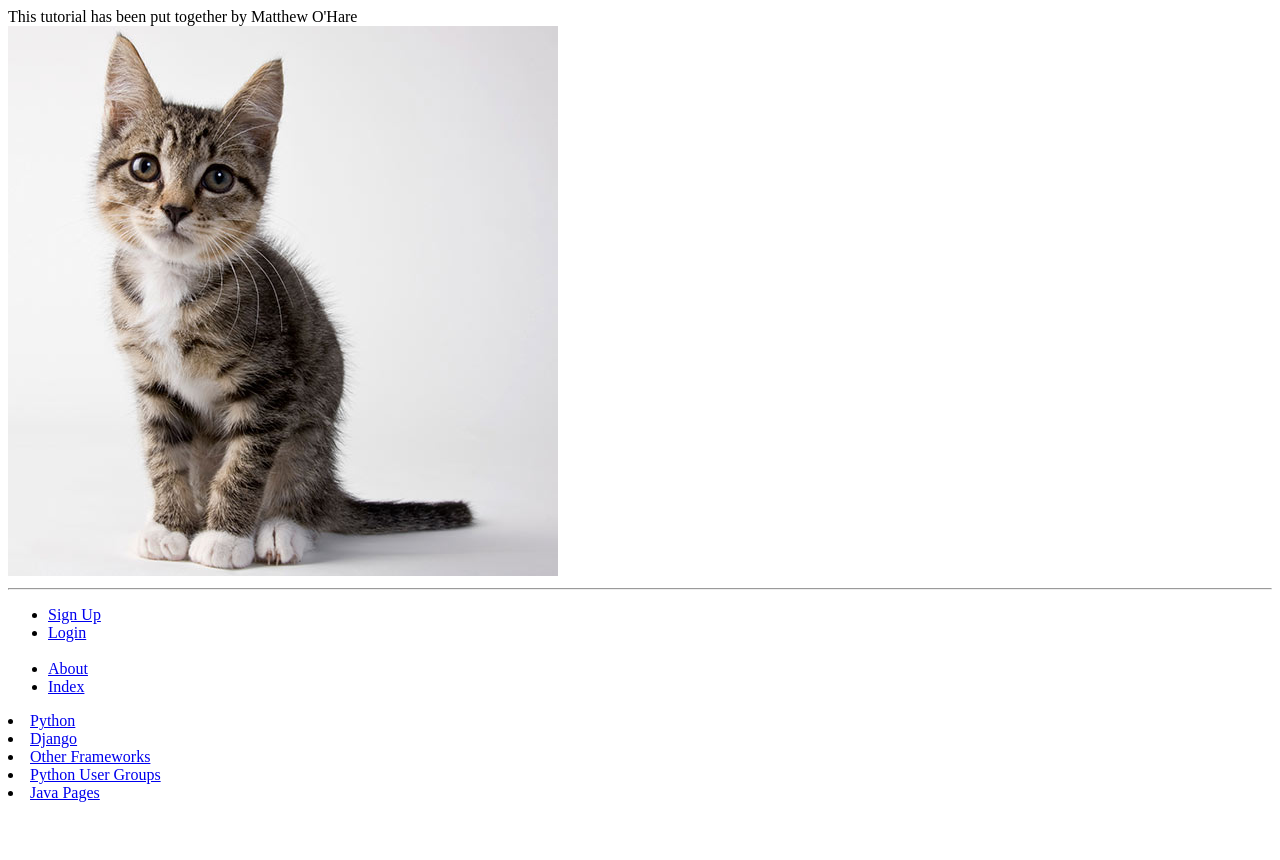
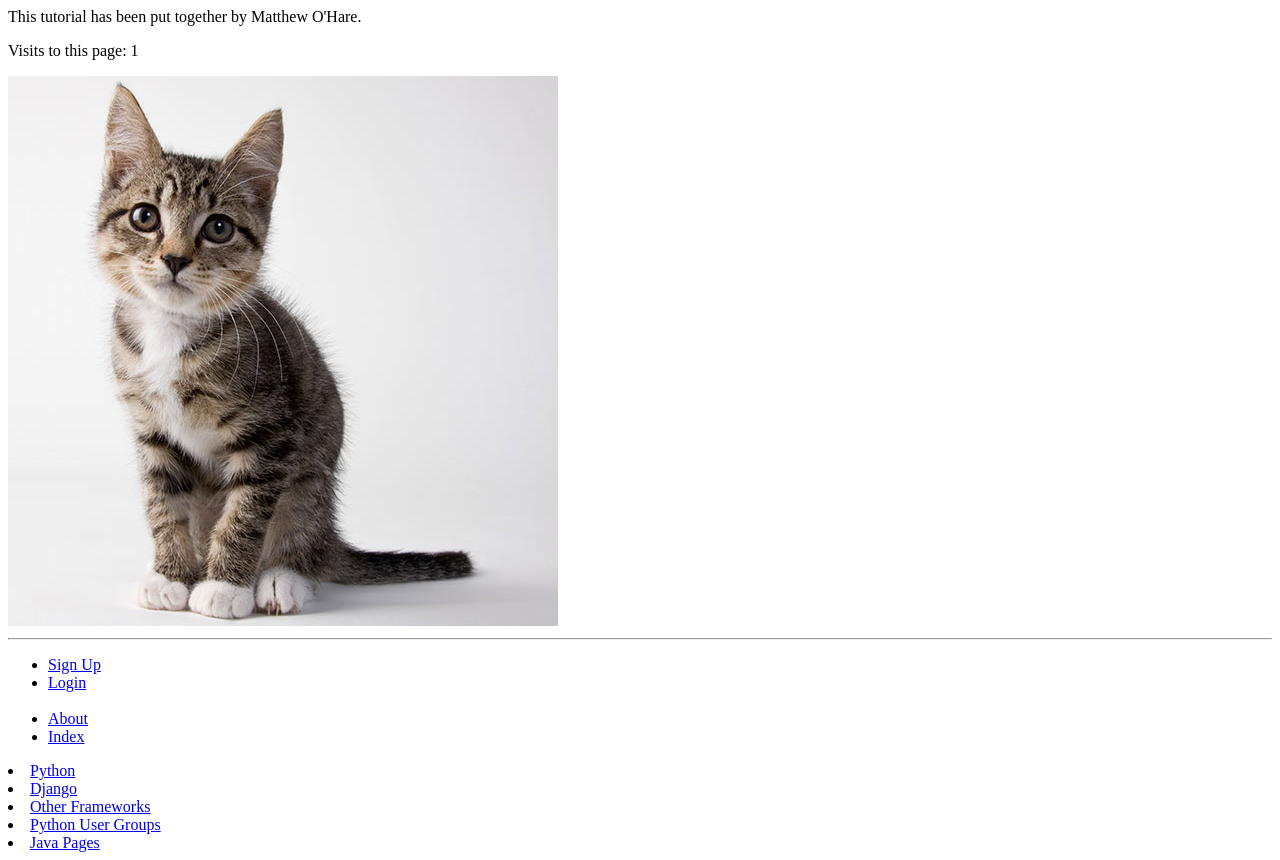
Before and after one commit to MattOhare1999/tango_with_django_project, a Django app: page /rango/about/ in a window 1280 px wide. Before the commit the page ends 802 px from the top, so only its background shows below. Run offline with Django 3.2, Linux system fonts and the light colour scheme; data comes from the database, SQL or seed files in the repository; both versions use the stored data as it was after the commit.

Commit message:
twelfth commit

```diff
--- a/rango/views.py
+++ b/rango/views.py
@@ -10,9 +10,12 @@ from django.http import HttpResponseRedirect, HttpResponse
 from django.core.urlresolvers import reverse
 from django.contrib.auth.decorators import login_required
 from django.contrib.auth import logout
-
+from datetime import datetime
 
 def index(request):
+
+    request.session.set_test_cookie()
+
     # Query the database for a list of ALL categories currently stored.
     # Order the categories by no. likes in descending order.
     # Retrieve the top 5 only - or all if less than 5.
@@ -23,15 +26,35 @@ def index(request):
     page_list = Page.objects.order_by('-views')[:5]
     context_dict = {'categories': category_list, 'pages':page_list}
 
+    # Call the helper function to handle the cookies
+    visitor_cookie_handler(request)
+
+    context_dict['visits'] = request.session['visits']
 
 
+    # Obtain our Response object early so we can add cookie information.
+    response = render(request, 'rango/index.html', context_dict)
 
-    # Render the response and send it back!
-    return render(request, 'rango/index.html', context_dict)
+    # Return response back to the user, updating any cookies that need changed.
+    return response
+
 
 def about(request):
 
-    return render(request, 'rango/about.html')
+    if request.session.test_cookie_worked():
+        print("TEST COOKIE WORKED!")
+        request.session.delete_test_cookie()
+
+    context_dict = {}
+
+    visitor_cookie_handler(request)
+
+    context_dict['visits'] = request.session['visits']
+
+
+    response = render(request, 'rango/about.html', context_dict)
+
+    return response
 
 def show_category(request, category_name_slug):
     # Create a context dictionary which we can pass
@@ -236,3 +259,31 @@ def user_logout(request):
     logout(request)
     # Take the user back to the homepage.
     return HttpResponseRedirect(reverse('index'))
+
+# A helper method
+def get_server_side_cookie(request, cookie, default_val=None):
+    val = request.session.get(cookie)
+    if not val:
+        val = default_val
+    return val
+
+def visitor_cookie_handler(request):
+    visits = int(get_server_side_cookie(request, 'visits', '1'))
+    last_visit_cookie = get_server_side_cookie(request, 'last_visit',str(datetime.now()))
+    last_visit_time = datetime.strptime(last_visit_cookie[:-7], '%Y-%m-%d %H:%M:%S')
+
+    # If it's been more than a day since the last visit...
+    if (datetime.now() - last_visit_time).days > 0:
+        visits = visits + 1
+
+        #update the last visit cookie now that we have updated the count
+        request.session['last_visit'] = str(datetime.now())
+
+
+    else:
+        visits = 1
+        # set the last visit cookie
+        request.session['last_visit'] = last_visit_cookie
+
+    # Update/set the visits cookie
+    request.session['visits'] = visits
--- a/templates/rango/about.html
+++ b/templates/rango/about.html
@@ -3,7 +3,8 @@
 
 
 {% block body_block %}
-			This tutorial has been put together by Matthew O'Hare <br />
+			This tutorial has been put together by Matthew O'Hare. <br />
+			<p>Visits to this page: {{ visits }}</p>
 
 
 			<img src="{{ MEDIA_URL}}cat.jpg"
--- a/templates/rango/index.html
+++ b/templates/rango/index.html
@@ -12,6 +12,7 @@
 		{% endif %}
 	</div>
 
+	<p>Visits to this page: {{ visits }}</p>
 
 	<h2>Most Liked Categories</h2>
 
```
Also changed, not shown: db.sqlite3.
